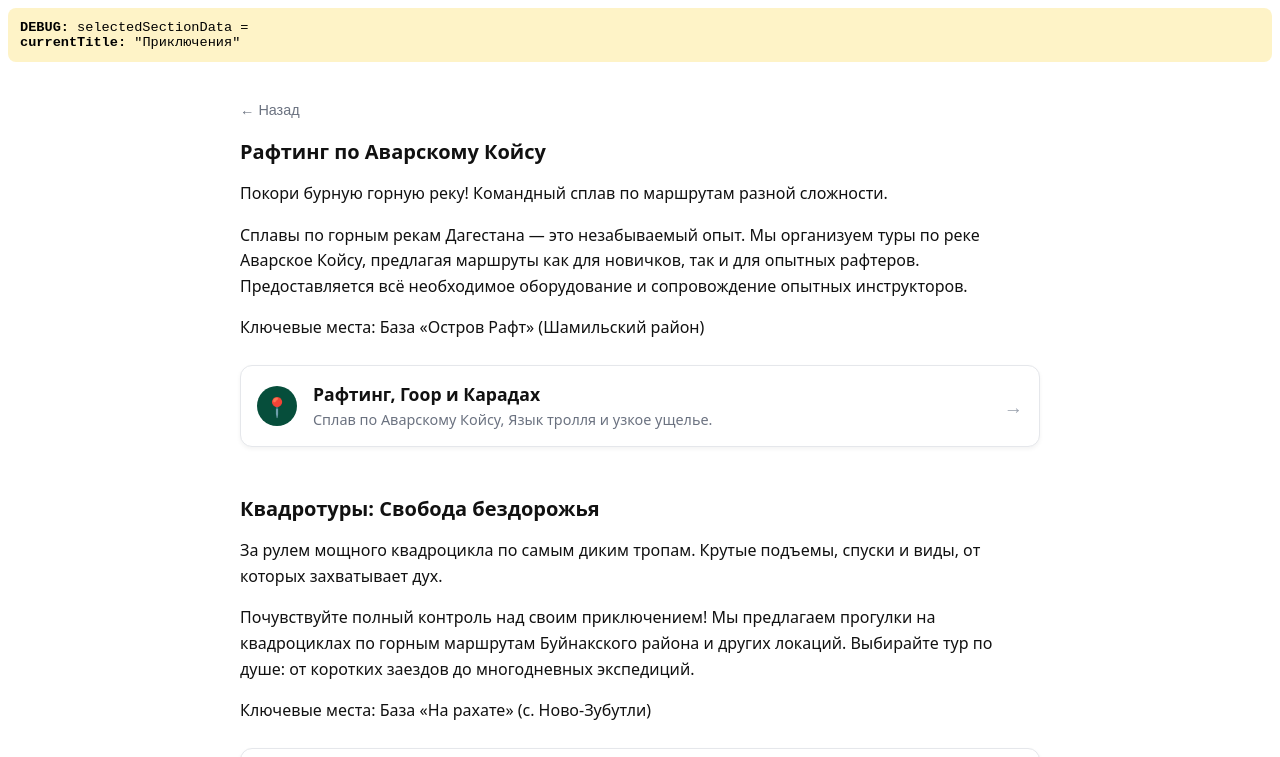
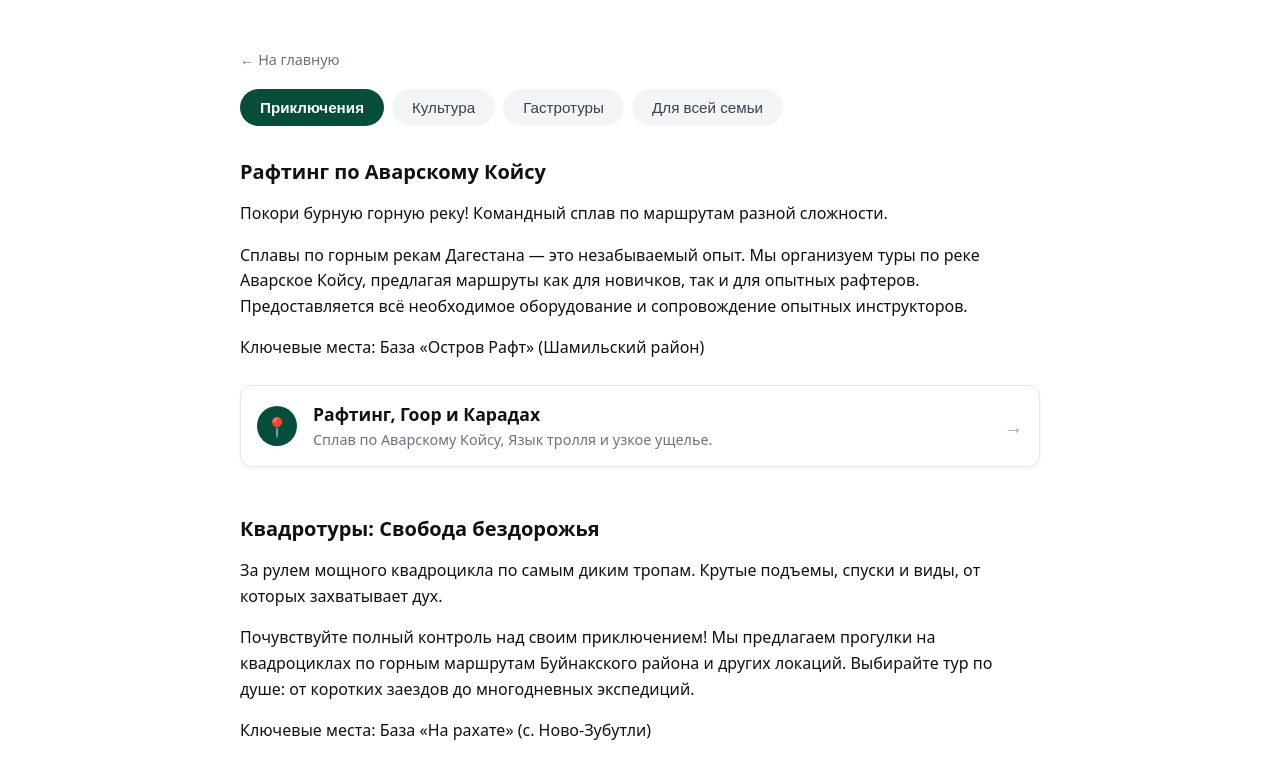
Before and after one commit to BrunoIsaev/EasyGo, a Next.js app: page /guide in a window 1280 px wide. Shown: the top 757 px of the page. Built offline with nearby package versions, Linux system fonts and the light colour scheme.

Commit message:
Final guide with URL-based section switching and internal tabs

```diff
--- a/src/pages/guide.tsx
+++ b/src/pages/guide.tsx
@@ -2,6 +2,7 @@
 import Head from 'next/head';
 import { useState, useEffect } from 'react';
 import Link from 'next/link';
+import { useRouter } from 'next/router';
 import { TOUR_ROUTES } from '@/data/routes';
 import BookingModal from '@/components/BookingModal';
 
@@ -15,6 +16,14 @@ const ADVENTURE_TOURS_DATA: Record<string, any> = {
   'adventure-full-5days': { id: 'adventure-full-5days', title: 'ЭКСТРИМ-МАРАФОН (5 дней)', basePrice: 25000, program: ['День 1: Сулак и Нохьо', 'День 2: Рафтинг и Гоор', 'День 3: Хунзах и Тарзанка', 'День 4: Багги и Лунь', 'День 5: Параплан в Избербаше', 'Проживание и трансферы включены'] }
 };
 
+
+// Список всех разделов
+const SECTIONS = [
+  { id: 'adventures', title: 'Приключения' },
+  { id: 'culture', title: 'Культура' },
+  { id: 'gastronomy', title: 'Гастротуры' },
+  { id: 'family', title: 'Для всей семьи' }
+];
 
 // Компонент карточки тура (для Приключений)
 const TourCard = ({ route, onClick }: { route: any; onClick: () => void }) => {
@@ -46,39 +55,49 @@ const InfoCard = ({ title, description, icon }: { title: string; description: st
   </div>
 );
 
-export default function GuidePage({ selectedSectionData }: any) {
+export default function GuidePage() {
+  const router = useRouter();
   const [selectedTour, setSelectedTour] = useState<any>(null);
 
-  // ЖЕСТКАЯ ЛОГИКА ОПРЕДЕЛЕНИЯ РАЗДЕЛА
-  // Если данные пришли извне - берем их title. Если нет - ставим "Приключения".
-  // Добавляем trim() и проверку на пустую строку для надежности.
-  // Надежное определение текущего раздела
-  let currentTitle = 'Приключения'; // По умолчанию
+  // Читаем раздел из URL (?section=...) или ставим "adventures" по умолчанию
+  const sectionId = (router.query.section as string) || 'adventures';
+  const currentSection = SECTIONS.find(s => s.id === sectionId) || SECTIONS[0];
+  const currentTitle = currentSection.title;
 
-  if (selectedSectionData) {
-    // Пробуем взять title
-    if (selectedSectionData.title) {
-      currentTitle = String(selectedSectionData.title).trim();
-    }
-    // Если title нет, но есть id - пробуем сопоставить
-    else if (selectedSectionData.id) {
-      const idMap: Record<string, string> = {
-        'adventures': 'Приключения',
-        'culture': 'Культура',
-        'gastronomy': 'Гастротуры',
-        'family': 'Для всей семьи'
-      };
-      currentTitle = idMap[selectedSectionData.id] || 'Приключения';
-    }
-  }
+  // Функция переключения раздела
+  const switchSection = (id: string) => {
+    router.push({ pathname: '/guide', query: { section: id } }, undefined, { shallow: true });
+  };
 
-  // Для отладки (можно удалить потом)
-
+  // Кнопки навигации по разделам
+  const SectionTabs = () => (
+    <div style={{ display: 'flex', gap: '8px', marginBottom: '32px', flexWrap: 'wrap' }}>
+      {SECTIONS.map(sec => (
+        <button
+          key={sec.id}
+          onClick={() => switchSection(sec.id)}
+          style={{
+            padding: '10px 20px',
+            borderRadius: '24px',
+            border: 'none',
+            background: sec.id === sectionId ? '#064e3b' : '#f3f4f6',
+            color: sec.id === sectionId ? '#fff' : '#374151',
+            fontWeight: sec.id === sectionId ? '700' : '500',
+            cursor: 'pointer',
+            fontSize: '0.95rem',
+            transition: 'all 0.2s'
+          }}
+        >
+          {sec.title}
+        </button>
+      ))}
+    </div>
+  );
 
   const BackButton = () => (
-    <button onClick={() => window.history.back()} style={{ background: 'none', border: 'none', cursor: 'pointer', display: 'flex', alignItems: 'center', gap: '8px', color: '#6b7280', fontSize: '0.9rem', padding: '0', marginBottom: '20px' }}>
-      ← Назад
-    </button>
+    <Link href="/" style={{ display: 'inline-flex', alignItems: 'center', gap: '8px', color: '#6b7280', fontSize: '0.9rem', marginBottom: '20px', textDecoration: 'none' }}>
+      ← На главную
+    </Link>
   );
 
   // 1. РАЗДЕЛ ПРИКЛЮЧЕНИЯ
@@ -86,14 +105,9 @@ export default function GuidePage({ selectedSectionData }: any) {
     return (
       <>
         <Head><title>Приключения | EasyGo</title></Head>
-
-        {/* ОТЛАДОЧНАЯ ПАНЕЛЬ - УДАЛИТЬ ПОСЛЕ ПРОВЕРКИ */}
-        <div style={{ background: '#fef3c7', padding: '12px', borderRadius: '8px', marginBottom: '20px', fontSize: '0.85rem', fontFamily: 'monospace' }}>
-          <strong>DEBUG:</strong> selectedSectionData = {JSON.stringify(selectedSectionData)}<br/>
-          <strong>currentTitle:</strong> "{currentTitle}"
-        </div>
-<div style={{ maxWidth: '800px', margin: '0 auto', padding: '20px 20px 0' }}><BackButton /></div>
-        <div style={{ maxWidth: '800px', margin: '0 auto', padding: '0 20px 40px', fontFamily: 'system-ui, sans-serif', color: '#111' }}>
+        <div style={{ maxWidth: '800px', margin: '0 auto', padding: '40px 20px', fontFamily: 'system-ui, sans-serif', color: '#111' }}>
+          <BackButton />
+          <SectionTabs />
 
           <section style={{ marginBottom: '48px' }}>
             <h2 style={{ fontSize: '1.25rem', fontWeight: '700', marginBottom: '12px' }}>Рафтинг по Аварскому Койсу</h2>
@@ -153,18 +167,11 @@ export default function GuidePage({ selectedSectionData }: any) {
     return (
       <>
         <Head><title>Культура | EasyGo</title></Head>
-
-        {/* ОТЛАДОЧНАЯ ПАНЕЛЬ - УДАЛИТЬ ПОСЛЕ ПРОВЕРКИ */}
-        <div style={{ background: '#fef3c7', padding: '12px', borderRadius: '8px', marginBottom: '20px', fontSize: '0.85rem', fontFamily: 'monospace' }}>
-          <strong>DEBUG:</strong> selectedSectionData = {JSON.stringify(selectedSectionData)}<br/>
-          <strong>currentTitle:</strong> "{currentTitle}"
-        </div>
-<div style={{ maxWidth: '800px', margin: '0 auto', padding: '20px 20px 0' }}><BackButton /></div>
-        <div style={{ maxWidth: '800px', margin: '0 auto', padding: '0 20px 40px', fontFamily: 'system-ui, sans-serif', color: '#111' }}>
+        <div style={{ maxWidth: '800px', margin: '0 auto', padding: '40px 20px', fontFamily: 'system-ui, sans-serif', color: '#111' }}>
+          <BackButton />
+          <SectionTabs />
           <h1 style={{ fontSize: '2rem', fontWeight: '800', marginBottom: '32px' }}>Культурное наследие Дагестана</h1>
-          <p style={{ lineHeight: '1.6', marginBottom: '32px', color: '#4b5563' }}>
-            Дагестан — это живая история. Древние ремесла, уникальные промыслы и тысячелетние традиции ждут своих исследователей.
-          </p>
+          <p style={{ lineHeight: '1.6', marginBottom: '32px', color: '#4b5563' }}>Дагестан — это живая история. Древние ремесла, уникальные промыслы и тысячелетние традиции ждут своих исследователей.</p>
           <InfoCard icon="💍" title="Кубачи: Легенды в серебре" description="Посетите легендарный аул-крепость, чьи ювелирные изделия и оружие хранятся в Лувре и Эрмитаже. Кубачи — крупнейший на Кавказе центр художественной обработки металла." />
           <InfoCard icon="" title="Унцукуль: Узоры на дереве" description="Узнайте секрет уникальной унцукульской насечки металлом по дереву. Посетите Унцукульскую художественную фабрику, где есть музей и цеха." />
           <InfoCard icon="" title="Ковры Дагестана" description="Откройте мир дагестанских ковров ручной работы на старинных фабриках и в частных мастерских. Дагестанский ковер — это бренд, известный во всем мире." />
@@ -179,21 +186,14 @@ export default function GuidePage({ selectedSectionData }: any) {
     return (
       <>
         <Head><title>Гастротуры | EasyGo</title></Head>
-
-        {/* ОТЛАДОЧНАЯ ПАНЕЛЬ - УДАЛИТЬ ПОСЛЕ ПРОВЕРКИ */}
-        <div style={{ background: '#fef3c7', padding: '12px', borderRadius: '8px', marginBottom: '20px', fontSize: '0.85rem', fontFamily: 'monospace' }}>
-          <strong>DEBUG:</strong> selectedSectionData = {JSON.stringify(selectedSectionData)}<br/>
-          <strong>currentTitle:</strong> "{currentTitle}"
-        </div>
-<div style={{ maxWidth: '800px', margin: '0 auto', padding: '20px 20px 0' }}><BackButton /></div>
-        <div style={{ maxWidth: '800px', margin: '0 auto', padding: '0 20px 40px', fontFamily: 'system-ui, sans-serif', color: '#111' }}>
+        <div style={{ maxWidth: '800px', margin: '0 auto', padding: '40px 20px', fontFamily: 'system-ui, sans-serif', color: '#111' }}>
+          <BackButton />
+          <SectionTabs />
           <h1 style={{ fontSize: '2rem', fontWeight: '800', marginBottom: '32px' }}>Вкус настоящего Дагестана</h1>
-          <p style={{ lineHeight: '1.6', marginBottom: '32px', color: '#4b5563' }}>
-            Дагестанская кухня — это отдельный вид искусства. От ароматного хинкала до сладкого урбеча.
-          </p>
+          <p style={{ lineHeight: '1.6', marginBottom: '32px', color: '#4b5563' }}>Дагестанская кухня — это отдельный вид искусства. От ароматного хинкала до сладкого урбеча.</p>
           <InfoCard icon="🥟" title="Хинкал: Главное блюдо" description="Забудьте всё, что вы знали о хинкали! Попробуйте пышные кусочки теста с мясом, бульоном и соусом. В каждом районе Дагестана его готовят по-своему." />
           <InfoCard icon="" title="Чуду: Тонкие пироги" description="Горячие, только со сковороды, тонкие пироги с самыми разными начинками: с мясом, творогом, зеленью или тыквой." />
-          <InfoCard icon="🥟" title="Курзе: Пельмени «косичкой»" description="Похожи на пельмени, но сочнее и красивее. Главный секрет — в начинке и особом шве в виде косички." />
+          <InfoCard icon="" title="Курзе: Пельмени косичкой" description="Похожи на пельмени, но сочнее и красивее. Главный секрет — в начинке и особом шве в виде косички." />
           <InfoCard icon="" title="Урбеч: Энергия гор" description="Натуральная паста из перетертых орехов или семян. Дагестанский суперфуд, который смешивают с медом и сливочным маслом." />
         </div>
       </>
@@ -205,36 +205,20 @@ export default function GuidePage({ selectedSectionData }: any) {
     return (
       <>
         <Head><title>Для всей семьи | EasyGo</title></Head>
-
-        {/* ОТЛАДОЧНАЯ ПАНЕЛЬ - УДАЛИТЬ ПОСЛЕ ПРОВЕРКИ */}
-        <div style={{ background: '#fef3c7', padding: '12px', borderRadius: '8px', marginBottom: '20px', fontSize: '0.85rem', fontFamily: 'monospace' }}>
-          <strong>DEBUG:</strong> selectedSectionData = {JSON.stringify(selectedSectionData)}<br/>
-          <strong>currentTitle:</strong> "{currentTitle}"
-        </div>
-<div style={{ maxWidth: '800px', margin: '0 auto', padding: '20px 20px 0' }}><BackButton /></div>
-        <div style={{ maxWidth: '800px', margin: '0 auto', padding: '0 20px 40px', fontFamily: 'system-ui, sans-serif', color: '#111' }}>
+        <div style={{ maxWidth: '800px', margin: '0 auto', padding: '40px 20px', fontFamily: 'system-ui, sans-serif', color: '#111' }}>
+          <BackButton />
+          <SectionTabs />
           <h1 style={{ fontSize: '2rem', fontWeight: '800', marginBottom: '32px' }}>Отдых для всех возрастов</h1>
-          <p style={{ lineHeight: '1.6', marginBottom: '32px', color: '#4b5563' }}>
-            Безопасные, интересные и комфортные маршруты, которые понравятся и детям, и взрослым.
-          </p>
+          <p style={{ lineHeight: '1.6', marginBottom: '32px', color: '#4b5563' }}>Безопасные, интересные и комфортные маршруты, которые понравятся и детям, и взрослым.</p>
           <InfoCard icon="🏰" title="Дербент: 5000 лет истории" description="Прикоснитесь к стенам древнейшей цитадели России. Крепость Нарын-Кала, старинные магалы и Джума-мечеть." />
           <InfoCard icon="️" title="Сулакский каньон" description="Один из глубочайших каньонов мира (1920 м!). Прогулка на катере по бирюзовой реке и качели над обрывом." />
           <InfoCard icon="🏜️" title="Бархан Сарыкум" description="Настоящая пустыня посреди гор. Огромная песчаная гора высотой 262 метра с уникальной флорой и фауной." />
-          <InfoCard icon="️" title="Аулы-легенды" description="Посетите «дагестанский Мачу-Пикчу» — аул-призрак Гамсутль, и исторический Гуниб с крепостью Шамиля." />
-          <InfoCard icon="" title="Гоор и Кахиб" description="Страна башен. Средневековые оборонительные башни на краю пропасти и знаменитый «Язык тролля»." />
+          <InfoCard icon="️" title="Аулы-легенды" description="Посетите дагестанский Мачу-Пикчу — аул-призрак Гамсутль, и исторический Гуниб с крепостью Шамиля." />
+          <InfoCard icon="" title="Гоор и Кахиб" description="Страна башен. Средневековые оборонительные башни на краю пропасти и знаменитый Язык тролля." />
         </div>
       </>
     );
   }
 
-  // ЗАГЛУШКА (если вдруг title не совпал ни с одним вариантом)
-  return (
-    <>
-      <Head><title>Гид по Дагестану | EasyGo</title></Head>
-      <div style={{ maxWidth: '800px', margin: '0 auto', padding: '40px 20px', fontFamily: 'system-ui, sans-serif', textAlign: 'center' }}>
-        <h1 style={{ fontSize: '2rem', fontWeight: '800', marginBottom: '20px' }}>Раздел не найден</h1>
-        <Link href="/" style={{ display: 'inline-block', marginTop: '20px', color: '#064e3b', textDecoration: 'underline' }}>← На главную</Link>
-      </div>
-    </>
-  );
+  return null;
 }
```
